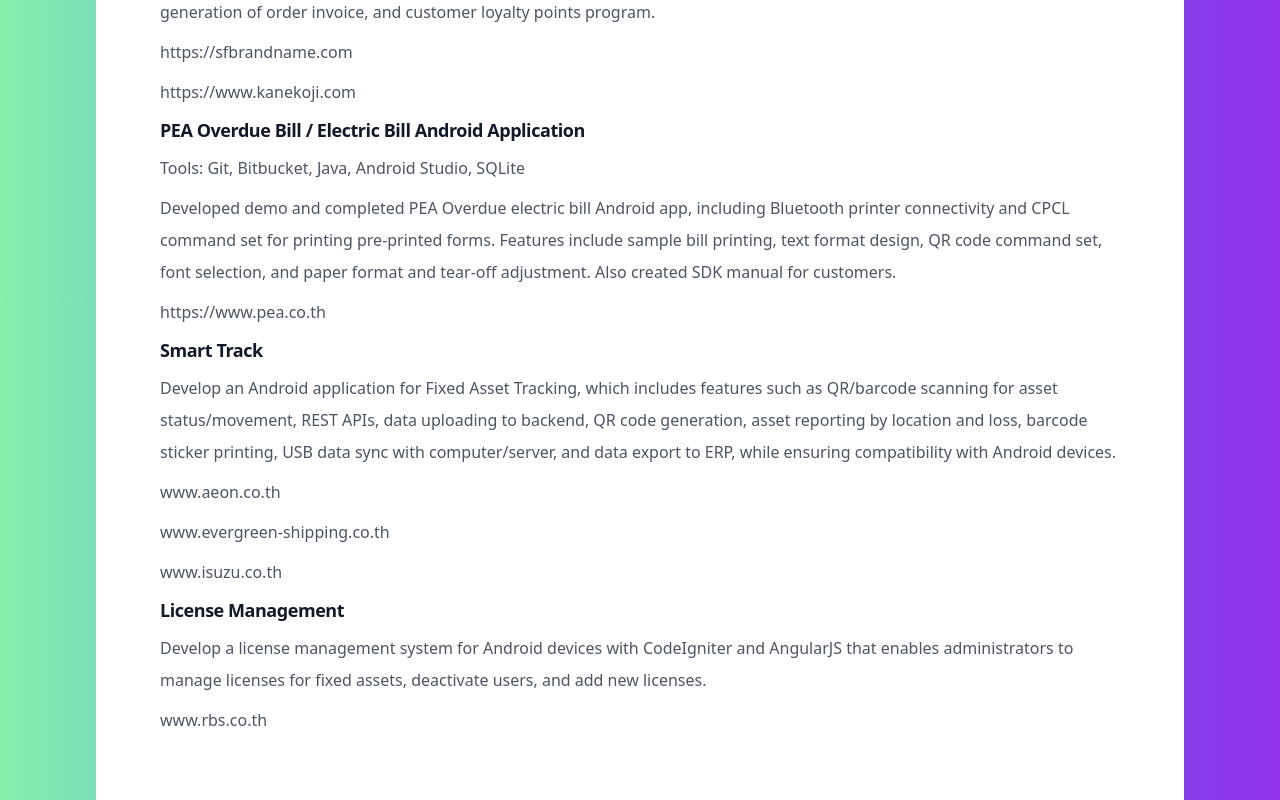
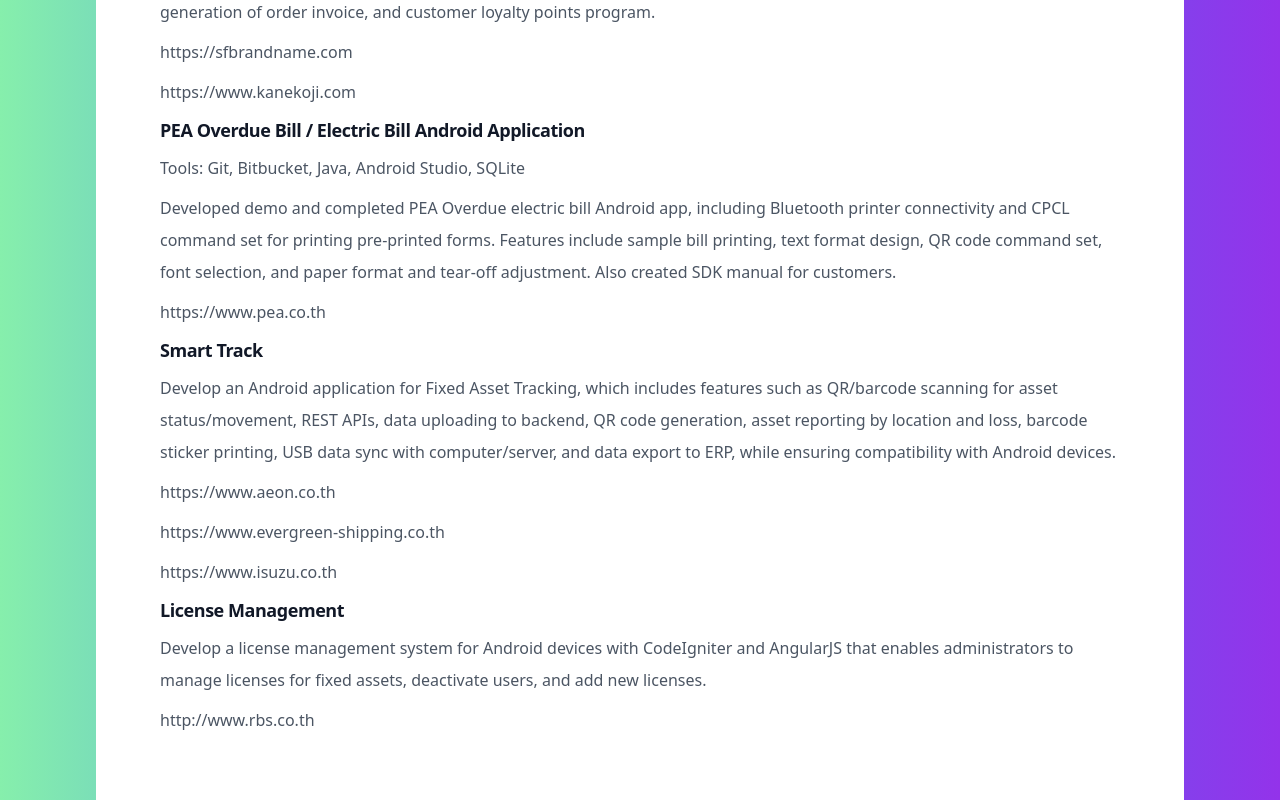
Before and after one commit to jimmy542/worawutdev, a Vue app: page /projects in a window 1280 px wide. Shown: the part 716-1516 px from the top of the page. Built offline with nearby package versions, Linux system fonts and the light colour scheme.

Commit message:
fix link

```diff
--- a/src/components/Projects.vue
+++ b/src/components/Projects.vue
@@ -72,12 +72,12 @@
         {
           title:`Smart Track`,
           detail:`Develop an Android application for Fixed Asset Tracking, which includes features such as QR/barcode scanning for asset status/movement, REST APIs, data uploading to backend, QR code generation, asset reporting by location and loss, barcode sticker printing, USB data sync with computer/server, and data export to ERP, while ensuring compatibility with Android devices.`,
-          link:[`www.aeon.co.th`,`www.evergreen-shipping.co.th`,`www.isuzu.co.th`]
+          link:[`https://www.aeon.co.th`,`https://www.evergreen-shipping.co.th`,`https://www.isuzu.co.th`]
         },
         {
           title:`License Management`,
           detail:`Develop a license management system for Android devices with CodeIgniter and AngularJS that enables administrators to manage licenses for fixed assets, deactivate users, and add new licenses.`,
-          link:[`www.rbs.co.th`]
+          link:[`http://www.rbs.co.th`]
         },
 
       ],
```
